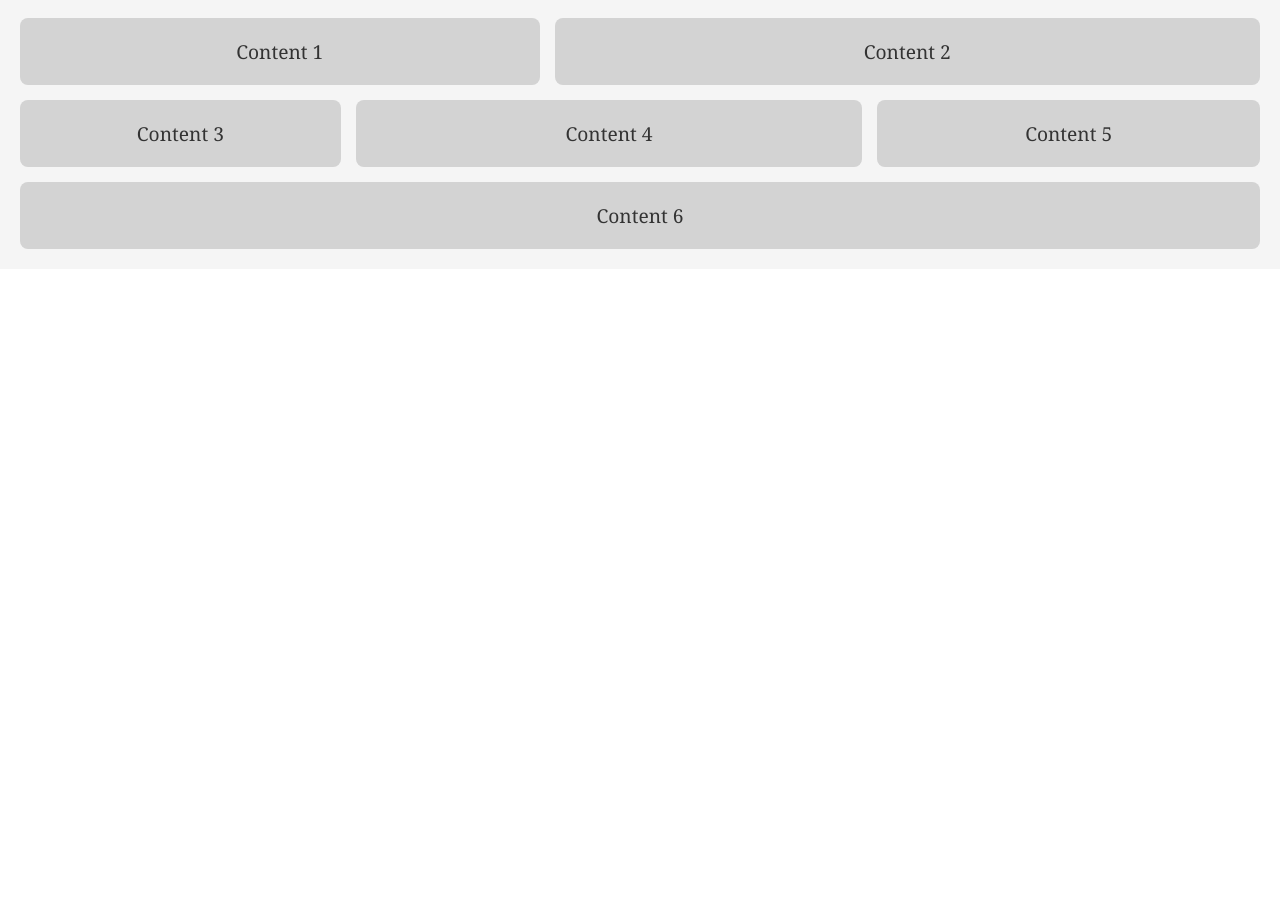
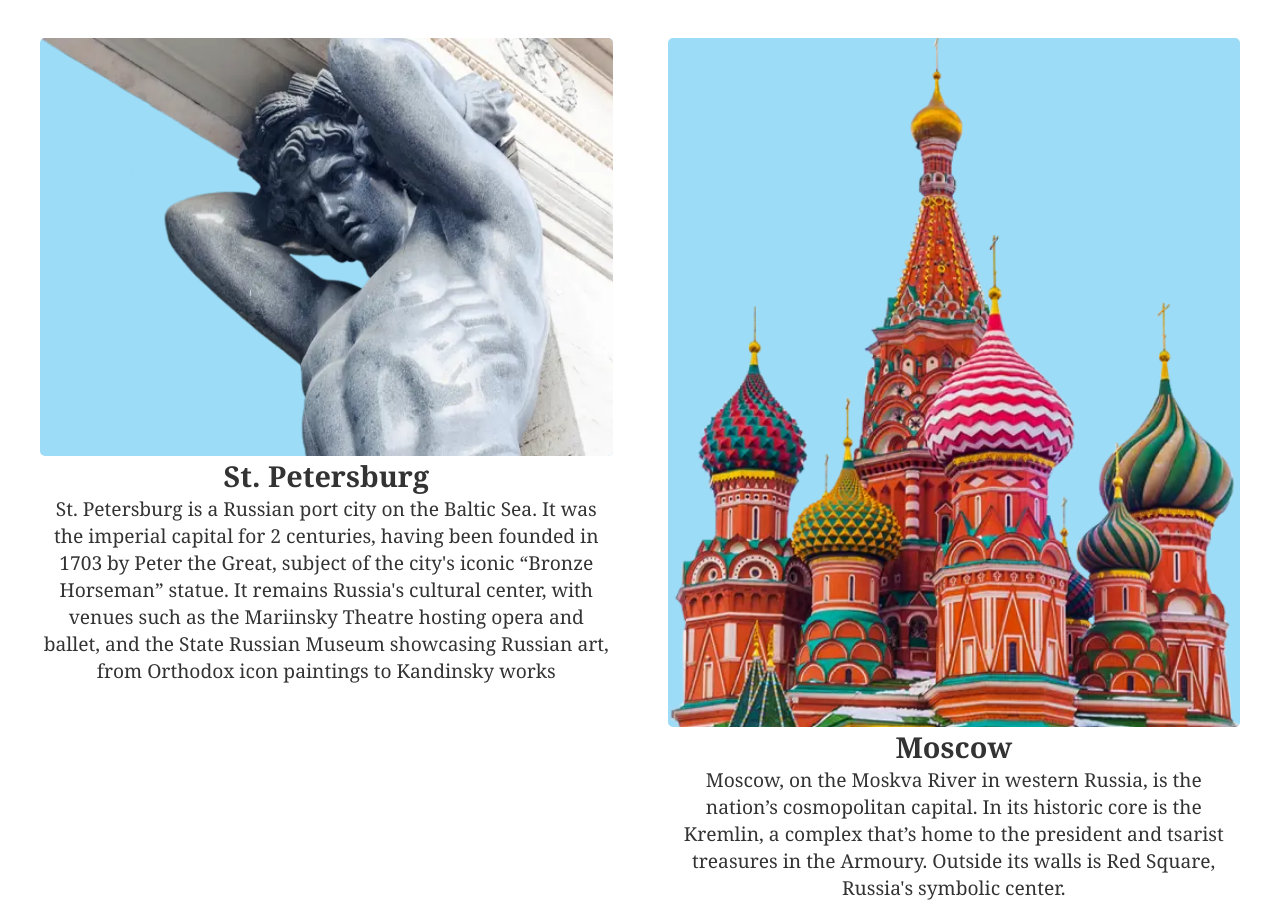
Before and after one commit to antiquark007/Russian_tourism_web, a plain HTML site: page homePage.html in a window 1280 px wide. Shown: the part 802-1706 px from the top of the page. Before the commit the page ends 1071 px from the top, so only its background shows below. Drawn offline with Linux system fonts and the light colour scheme.

Commit message:
added more places in home page

```diff
--- a/homePage.css
+++ b/homePage.css
@@ -13,7 +13,6 @@
   margin-right: 20px;
 }
 .right-item {
-  padding: 0;
   margin-left: auto;
 }
 .nav-item a {
@@ -40,8 +39,6 @@
 .container-1 {
   width: 100%;
   height: 100vh;
-  margin: 0;
-  padding: 0;
   background-image: url("assets/home page img.jpg");
   background-size: cover;
   background-position: center;
@@ -68,40 +65,35 @@
   }
 }
 .container-2 {
-  display: flex;
-  flex-wrap: wrap;
+  display: grid;
+  grid-template-columns: repeat(2, 1fr);
   gap: 15px;
   padding: 20px;
-  justify-content: space-around;
-  background-color: #f5f5f5;
+  background-color: #ffffff;
 }
-
 .content-box {
-  background-color: #d3d3d3;
+  background-color: #ffffff;
   color: #333;
   padding: 20px;
   font-size: 1.2em;
   border-radius: 8px;
-  display: flex;
-  align-items: center;
-  justify-content: center;
   text-align: center;
+  position: relative;
+  overflow: hidden;
+  /* background-image: url('assets\background_content_2.jpg'); */
 }
-.box1 {
-  flex: 1 1 30%;
+.box1, .box2 {
+  grid-column: span 1;
 }
-.box2 {
-  flex: 1 1 45%;
+
+.box3, .box4 {
+  grid-column: span 1;
 }
-.box3 {
-  flex: 1 1 20%;
+
+.image img {
+  width: 100%;
+  height: auto;
+  border-radius: 5px;
+  display: block;
+  background-color: #9ddcf7;
 }
-.box4 {
-  flex: 1 1 35%;
-}
-.box5 {
-  flex: 1 1 25%;
-}
-.box6 {
-  flex: 1 1 40%;
-}
--- a/homePage.html
+++ b/homePage.html
@@ -11,26 +11,44 @@
       <header>
         <nav>
           <ul class="nav-list">
-            <li class="nav-item"><a href="#Tourist-spot">Tourist-spot</a></li>
-            <li class="nav-item"><a href="#Quisine">Quisine</a></li>
-            <li class="nav-item">
-              <a href="#Culture-Heritage">Culture-Heritage</a>
-            </li>
-            <li class="nav-item"><a href="history\history.html">History</a></li>
+            <li class="nav-item"><a href="#Tourist-spot">Tourist Spot</a></li>
+            <li class="nav-item"><a href="#Quisine">Cuisine</a></li>
+            <li class="nav-item"><a href="#Culture-Heritage">Culture & Heritage</a></li>
+            <li class="nav-item"><a href="history/history.html">History</a></li>
             <li class="nav-item right-item"><a href="#Contact">Contact</a></li>
           </ul>
         </nav>
         <h1 class="welcome-message">WELCOME TO RUSSIA</h1>
       </header>
     </div>
-      <div class="container-2">
-        <!-- the contents will be added later -->
-        <div class="content-box box1">Content 1</div>
-        <div class="content-box box2">Content 2</div>
-        <div class="content-box box3">Content 3</div>
-        <div class="content-box box4">Content 4</div>
-        <div class="content-box box5">Content 5</div>
-        <div class="content-box box6">Content 6</div>
+    <div class="container-2">
+      <div class="content-box box1">
+        <div class="image">
+          <img src="assets/st-ptsburg.jpg" alt="St Petersburg">
+          <span class="overlay-text"><h2>St. Petersburg</h2><p>St. Petersburg is a Russian port city on the Baltic Sea. It was the imperial capital for 2 centuries, having been founded in 1703 by Peter the Great, subject of the city's iconic “Bronze Horseman” statue. It remains Russia's cultural center, with venues such as the Mariinsky Theatre hosting opera and ballet, and the State Russian Museum showcasing Russian art, from Orthodox icon paintings to Kandinsky works</p></span>
+        </div>
+      </div>
+      <div class="content-box box2">
+        <div class="image">
+          <img src="assets\mosco.jpg" alt="Moscow">
+          <span class="overlay-text"><h2>Moscow</h2><p>Moscow, on the Moskva River in western Russia, is the nation’s cosmopolitan capital. In its historic core is the Kremlin, a complex that’s home to the president and tsarist treasures in the Armoury. Outside its walls is Red Square, Russia's symbolic center.</p></span>
+        </div>
+      </div>
+      <div class="content-box box3">
+        <div class="image">
+          <img src="assets\Golden Ring.jpg" alt="Golden Ring">
+          <span class="overlay-text"><h2>Golden Ring</h2><p>Visiting the Golden Ring offers an immersive experience into Russia's past, showcasing its artistic heritage and historical landmarks. It remains one of the most popular tourist routes in Russia, appealing to those interested in exploring the roots of Russian civilization.
+          </p></span>
+        </div>
+      </div>
+      <div class="content-box box4">
+        <div class="image">
+          <img src="assets\Red_square.jpg" alt="Content 4">
+          <span class="overlay-text"><h2>Red Square</h2><p>Red Square is one of the oldest and largest squares in Moscow, Russia. It is located in Moscow's historic centre, in the eastern walls of the Kremlin. It is the city's most prominent landmark, with famous buildings such as Saint Basil's Cathedral, Lenin's Mausoleum and the GUM department store.</p></span>
+        </div>
+      </div>
     </div>
+    <div class="container-3">Lorem ipsum, dolor sit amet consectetur adipisicing elit. Porro soluta dolorem suscipit. Quam nulla aliquid tempora voluptatibus fugit animi praesentium sunt quod voluptas, assumenda expedita pariatur alias cum enim similique.</div>
+    <footer>Lorem ipsum dolor, sit amet consectetur adipisicing elit. Sed est culpa nobis, quisquam sapiente quas commodi et vero laboriosam. Doloribus vitae architecto autem fugiat illum quas dolores atque quisquam dignissimos?</footer>
   </body>
 </html>
```
Also changed, not shown: assets/Golden Ring.jpg (added), assets/Red_square.jpg (added), assets/background_content_2.jpg (added), assets/mosco.jpg (added), assets/st-ptsburg.jpg (added).
